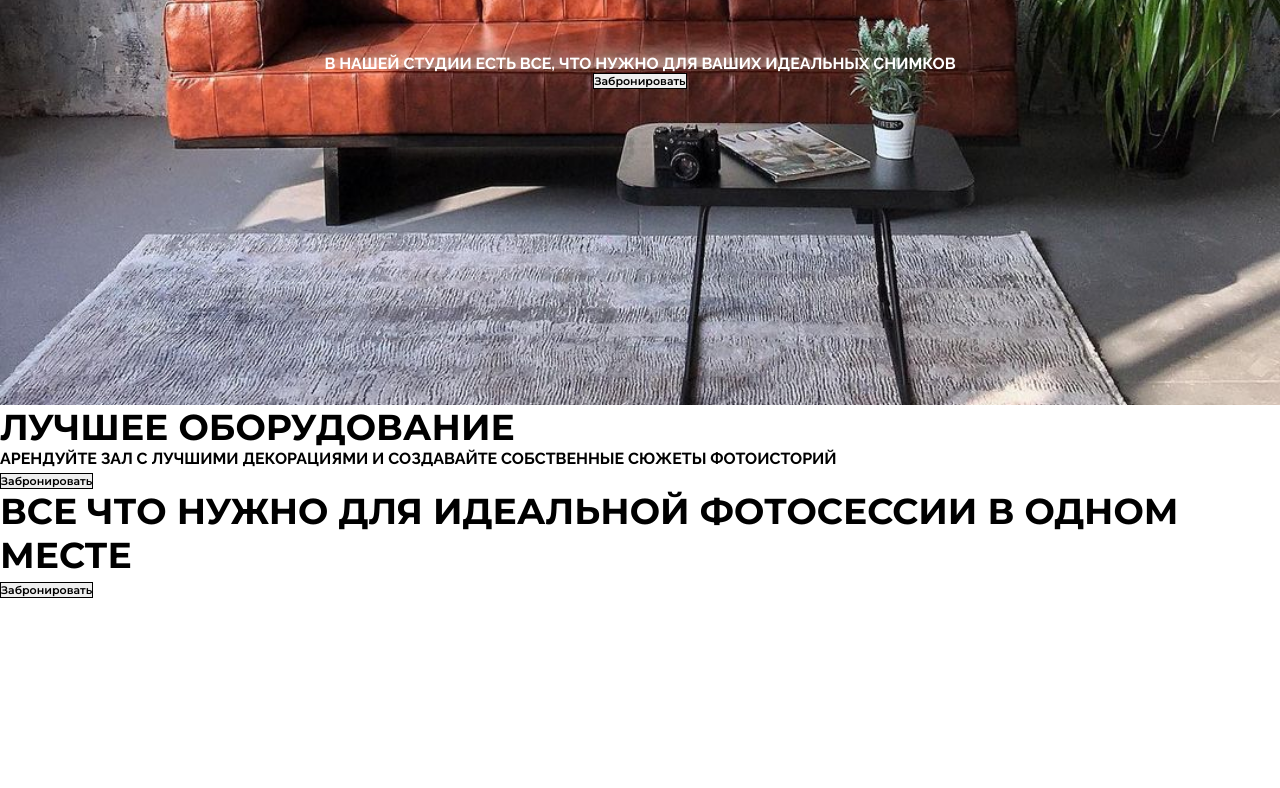
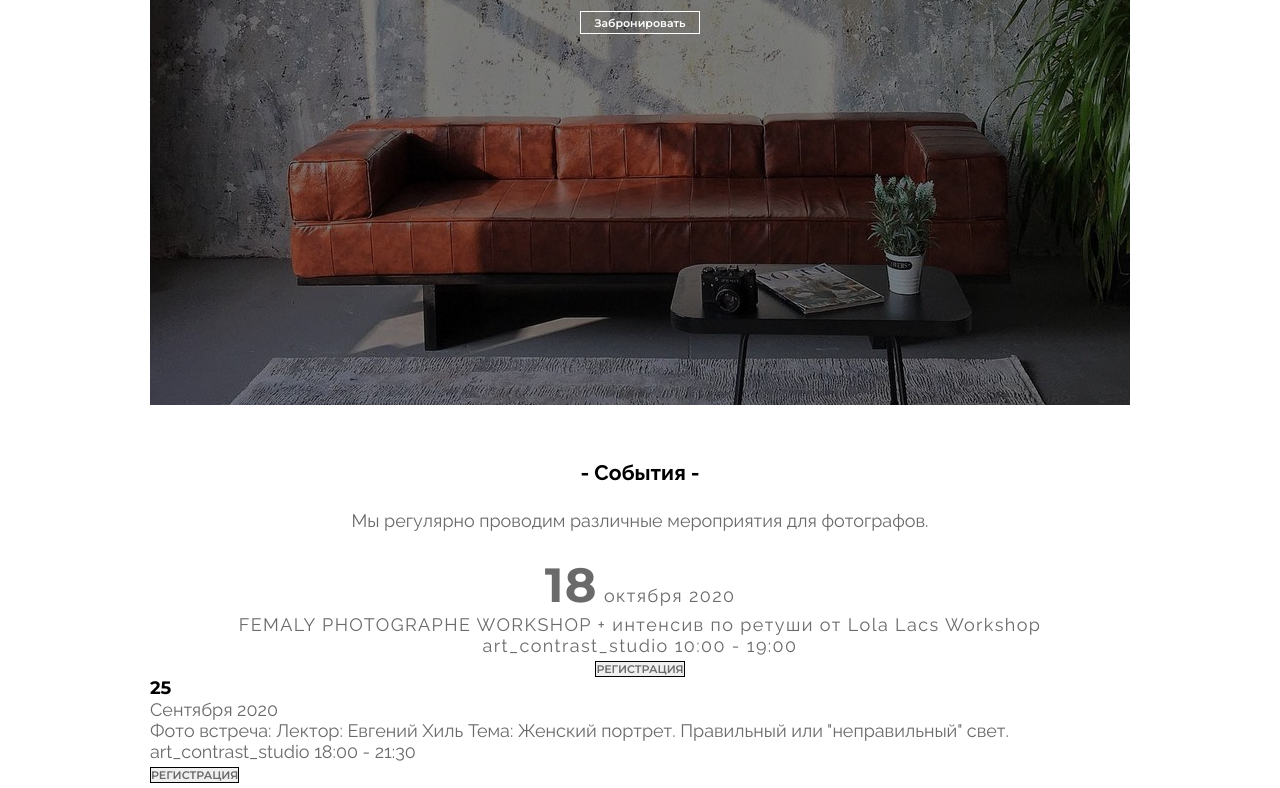
Before and after one commit to Ann-Rivera/art_contrast_css, a plain HTML site: page index.html in a window 1280 px wide. Shown: the part 748-1536 px from the top of the page. Before the commit the page ends 1346 px from the top, so only its background shows below. Drawn offline with Linux system fonts and the light colour scheme.

Commit message:
changes in css

```diff
--- a/css/index.css
+++ b/css/index.css
@@ -3,6 +3,7 @@
 * {
     margin: 0;
     padding: 0;
+    color: var(--accent-color);
 }
 
 :root {
@@ -12,9 +13,15 @@
     --accent-color: rgb(106, 106, 106);
 }
 
+body {
+    max-width: 980px;
+    margin: auto;
+}
+
 header nav .logo {
     font-family: 'Montserrat', sans-serif;
     font-size: 30px;
+    color: black;
     font-weight: 700;
     text-align: center;
     margin: 25px;
@@ -25,7 +32,7 @@ header nav .logo {
 
     header nav .menu-items {
         display: flex;
-        width: 50%;
+        width: 57%;
         margin: auto;
     }
 
@@ -35,6 +42,21 @@ header nav .logo {
     justify-content: center;
     flex: 1;
     }
+}
+header nav .menu-items a {
+    display: block;
+    text-decoration: none;
+    text-align: center;
+    font-family: 'Raleway', sans-serif;
+    font-size: 14px;
+    font-weight: 600;
+    margin: 25px 25px 25px 25px;
+}
+
+.menu-items > a {
+    color: var(--accent-color);
+    font-weight: bold;
+    text-decoration-color: var(--accent-color);
 }
 
 .menu-items > a:hover {
@@ -53,38 +75,56 @@ header .banner {
     flex-direction: column;
 }
 
+.banner {
+    position: relative;
+}
+
+.banner::before {
+    content: "";
+    position: absolute;
+    top: 0; left: 0;
+    width: 100%; height: 100%;
+    background-image: url(../img/head-1.jpg);
+    filter: brightness(50%)
+}
+
 header .banner h1 {
     font-family: 'Montserrat', sans-serif;
     font-size: 52px;
+    position: relative;
     font-weight: 400;
     letter-spacing: 5.2px;
     color: rgb(255, 255, 255);
-    margin-top: 200px;
+    text-align: center;
 }
+
 
 header .banner h2 {
     font-family: 'Raleway', sans-serif;
+    position: relative;
     font-size: 16px;
     font-weight: 700;
     color: rgb(255, 255, 255);
     margin-top: 70px;
+    text-align: center;
 }
 
-header nav .menu-items a {
-    display: block;
-    text-decoration: none;
-    text-align: center;
-    font-family: 'Raleway', sans-serif;
-    font-size: 14px;
-    font-weight: 600;
-    margin: 25px 25px 25px 25px;
+.btn-tobook-white {
+    position: relative;
+    padding: 0.35em 1.2em;
+    margin-top: 20px;
+    border: 0.1em solid rgb(255, 255, 255);
+    font-size: 11px;
+    color: rgb(255, 255, 255);
+    text-align: centre;
+    transition: all 0.7s;
+    background-color: transparent;
 }
 
-.menu-items > a {
-    color: var(--accent-color);
-    font-weight: bold;
-
-    text-decoration-color: var(--accent-color);
+.btn-tobook-white:hover {
+    color: rgb(0, 0, 0);
+    background-color: rgb(255, 255, 255);
+    cursor: pointer;
 }
 
 h1 {
@@ -118,10 +158,24 @@ button {
     border: 1px solid black;
 }
 
-div {
-    color: var(--accent-color);
+main article .event {
+    text-align: center;
+    margin: 55px 25px 25px 25px;
+}
+main article div .event-text {
+    text-align: center;
+    margin: 25px 25px 25px 25px;
 }
 
-section {
-    color: var(--accent-color);
+main div .events-workshop {
+    text-align: center;
+    letter-spacing: 1.4px;
 }
+
+main div .date {
+    font-family: 'Montserrat', sans-serif;
+    font-weight: 700;
+    font-size: 48px;
+}
+
+main .oktober
--- a/index.html
+++ b/index.html
@@ -21,11 +21,11 @@
             </div>
         </nav>
         <div class="banner">
-            <h1>ИДЕАЛЬНЫЕ ЗАЛЫ ДЛЯ ВАШИХ ИДЕЙ</h1>
+            <h1>ИДЕАЛЬНЫЕ ЗАЛЫ ДЛЯ<br> ВАШИХ ИДЕЙ</h1>
             <h2>В НАШЕЙ СТУДИИ ЕСТЬ ВСЕ, ЧТО НУЖНО ДЛЯ ВАШИХ ИДЕАЛЬНЫХ СНИМКОВ</h2>
-            <button>Забронировать</button>
+            <button class="btn-tobook-white">Забронировать</button>
         </div>
-        <div class="banner-two">
+        <!-- <div class="banner-two">
             <h1>ЛУЧШЕЕ ОБОРУДОВАНИЕ</h1>
             <h2>АРЕНДУЙТЕ ЗАЛ С ЛУЧШИМИ ДЕКОРАЦИЯМИ И СОЗДАВАЙТЕ СОБСТВЕННЫЕ СЮЖЕТЫ ФОТОИСТОРИЙ</h2>
             <button>Забронировать</button>
@@ -33,16 +33,19 @@
         <div class="banner-three">
             <h1>ВСЕ ЧТО НУЖНО ДЛЯ ИДЕАЛЬНОЙ ФОТОСЕССИИ В ОДНОМ МЕСТЕ</h1>
             <button>Забронировать</button>
-        </div>
+        </div> -->
     </header>
-    <!-- <main>
+    <main>
     <article id="События">
-        <h3>События</h3>
-            <div class="event">
-                <p>Мы регулярно проводим различные мероприятия для фотографов.</p>
-                    <article class="offered-events">
-                        <h4>18</h4>
-                        <p>октября 2020</p>
+        <h3 class="event">- События -</h3>
+            <div>
+                <p class="event-text"> Мы регулярно проводим различные мероприятия для фотографов.</p>
+                    <article class="events-workshop">
+                        <p>
+                            <span class="date">18</span>
+                            <span class="oktober">октября</span>
+                            <span class="year">2020</span>
+                        </p>
                         <p>FEMALY PHOTOGRAPHE WORKSHOP + интенсив по ретуши от Lola Lacs Workshop</p>
                         <p>art_contrast_studio 10:00 - 19:00</p>
                         <button class=btn-РЕГИСТРАЦИЯ>РЕГИСТРАЦИЯ</button>
@@ -140,7 +143,7 @@
                     <a href="https://www.instagram.com/art_contrast_studio/">https://www.instagram.com/art_contrast_studio/</a>
                 </p>
         </div>
-        <form>
+        <form id="form">
             <input type="text" placeholder="Имя" required name="user-name"><br>
             <input type="text" placeholder="Телефон" required name="user-phone"><br>
             <input type="email" placeholder="Enter your e-mail*" required name="user-email"><br>
@@ -156,5 +159,5 @@
                 <a href="#События">События</a>
                 <a href="#Контакты">Контакты</a>
         </div>
-    </footer> -->
+    </footer>
 </html>
```
Also changed, not shown: .codesandbox/workspace.json (added).
